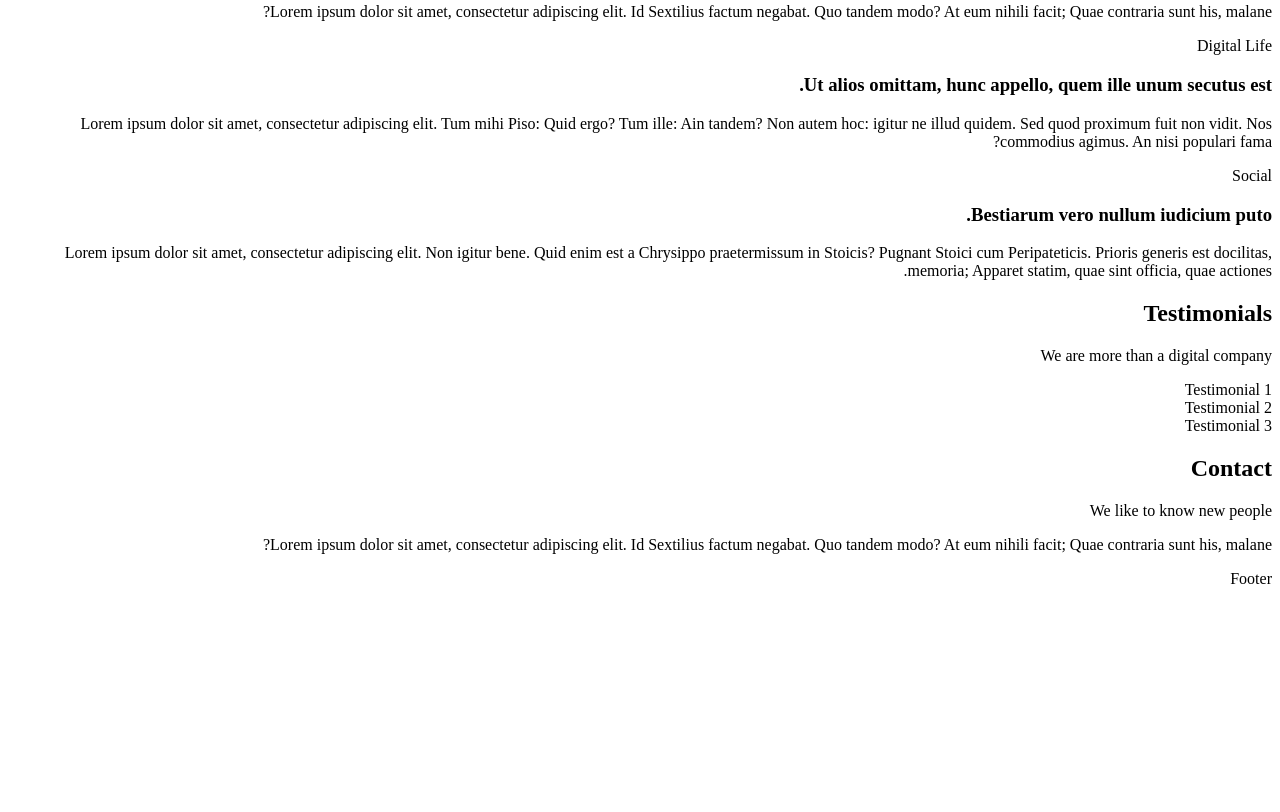
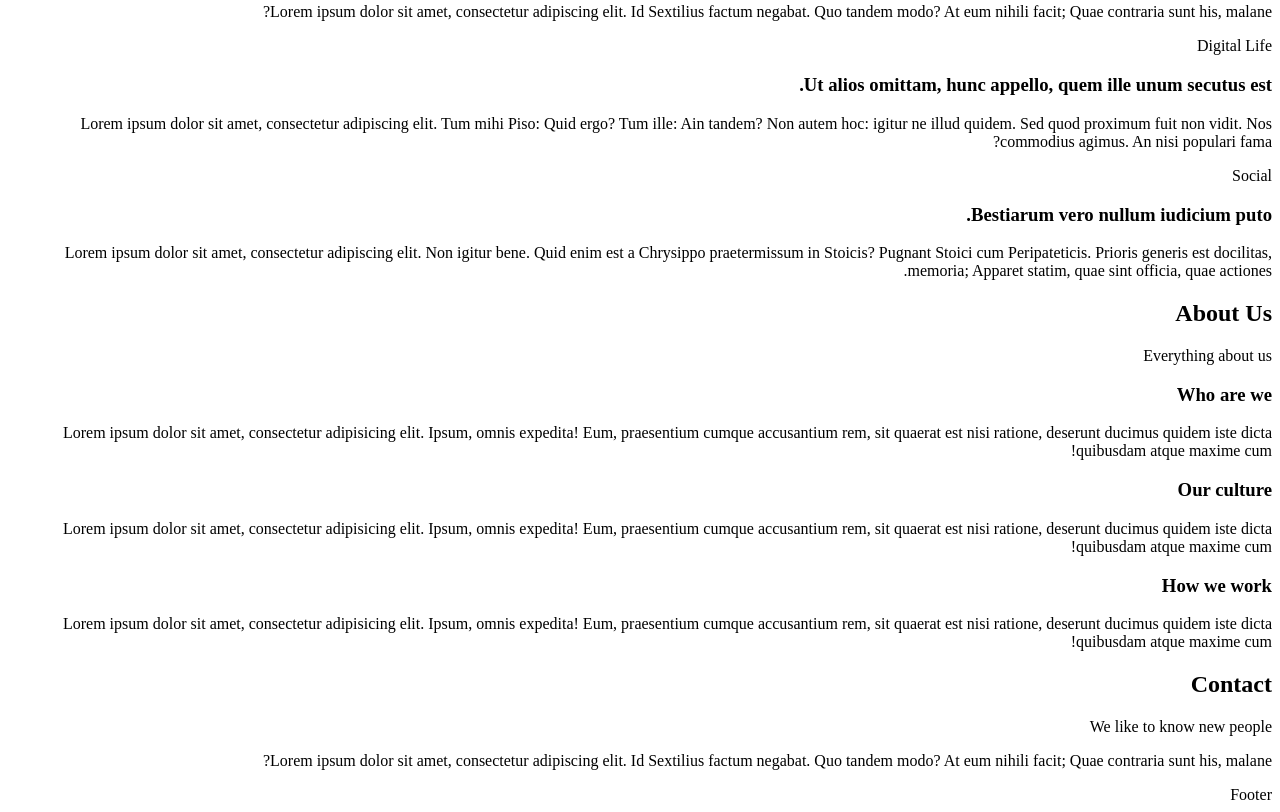
Before and after one commit to yusufmolumo/alu-web_front_end, a plain HTML site: page html_advanced/16-index.html in a window 1280 px wide. Shown: the part 1181-1993 px from the top of the page. Before the commit the page ends 1777 px from the top, so only its background shows below. Drawn offline with Linux system fonts and the light colour scheme.

Commit message:
Update 16-index.html

```diff
--- a/html_advanced/16-index.html
+++ b/html_advanced/16-index.html
@@ -103,13 +103,18 @@
        <section>
    <div>
         <header>
-                <h2>Testimonials</h2>
-                <p>We are more than a digital company</p>
+            <h2>About Us</h2>
+            <p>Everything about us</p>
         </header>
         <div>
-                <article>Testimonial 1</article>
-                <article>Testimonial 2</article>
-                <article>Testimonial 3</article>
+            <h3>Who are we</h3>
+            <p>Lorem ipsum dolor sit amet, consectetur adipisicing elit. Ipsum, omnis expedita! Eum, praesentium cumque accusantium rem, sit quaerat est nisi ratione, deserunt ducimus quidem iste dicta quibusdam atque maxime cum!</p>
+
+            <h3>Our culture</h3>
+            <p>Lorem ipsum dolor sit amet, consectetur adipisicing elit. Ipsum, omnis expedita! Eum, praesentium cumque accusantium rem, sit quaerat est nisi ratione, deserunt ducimus quidem iste dicta quibusdam atque maxime cum!</p>
+
+            <h3>How we work</h3>
+            <p>Lorem ipsum dolor sit amet, consectetur adipisicing elit. Ipsum, omnis expedita! Eum, praesentium cumque accusantium rem, sit quaerat est nisi ratione, deserunt ducimus quidem iste dicta quibusdam atque maxime cum!</p>
         </div>
    </div>
 </section>
```
Lines whose indentation alone changed are shown as unchanged.
